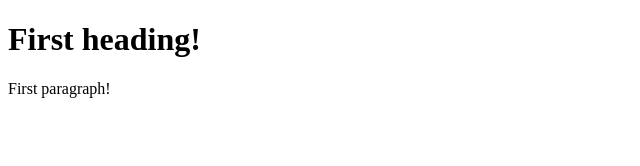
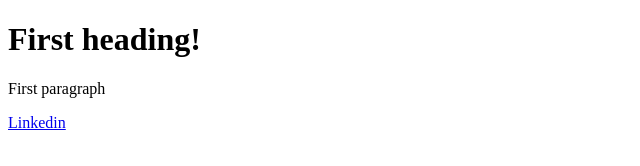
Before and after one commit to Sophie-wang22/portfolio, a website: page index.html in a window 1280 px wide. Shown: the full height of the page, 0-640 px from the left. Drawn offline with Linux system fonts and the light colour scheme.

Commit message:
second commit

```diff
--- a/index.html
+++ b/index.html
@@ -4,7 +4,9 @@
         <title>Portfolio</title>
         <body>
             <h1>First heading!</h1>
-            <p>First paragraph!</p>
+            <p>First paragraph</p>
+            <a href="https://www.linkedin.com/in/sophie-wang-6050a5185/">
+            Linkedin</a>
         </body>
     </head>
 </html>
```
